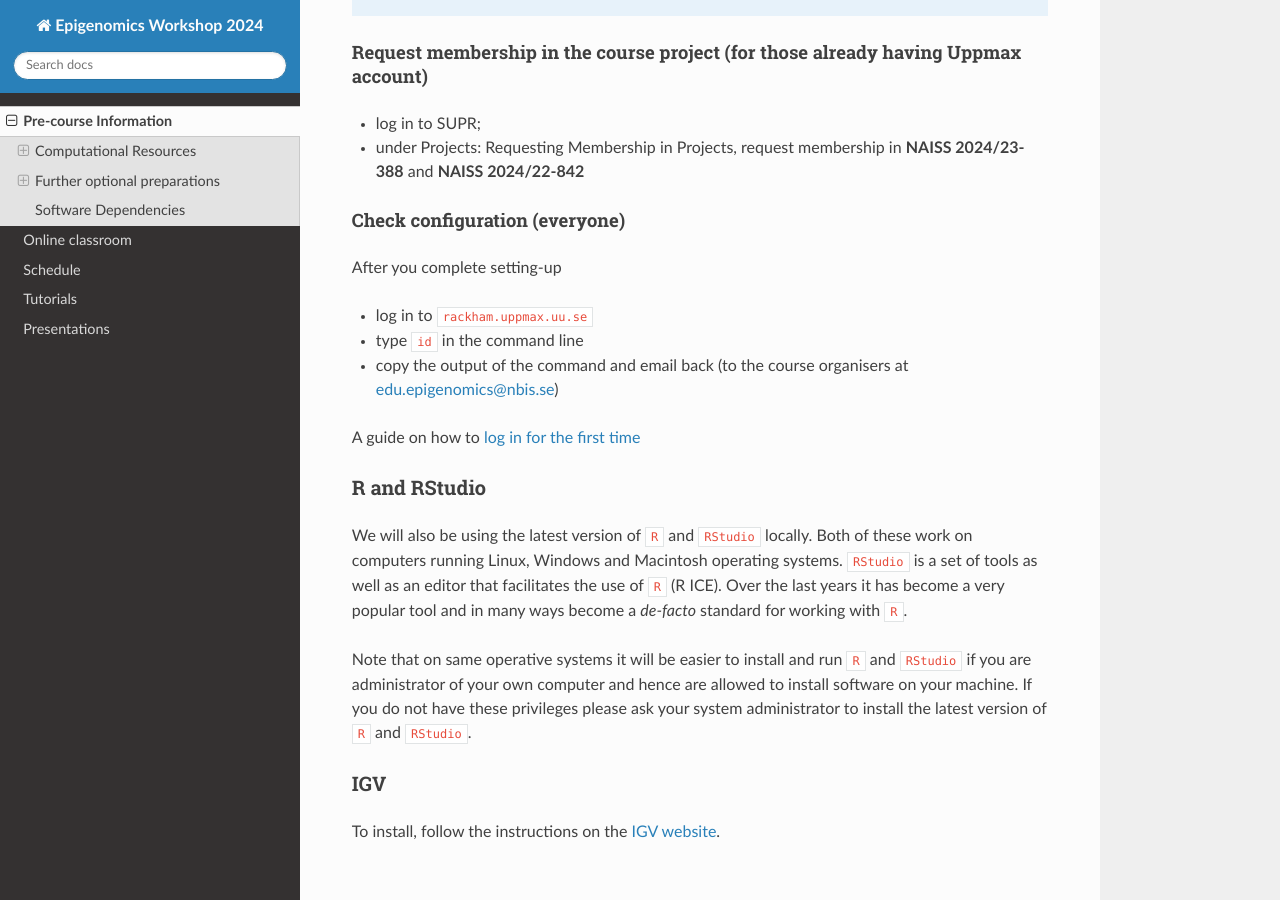
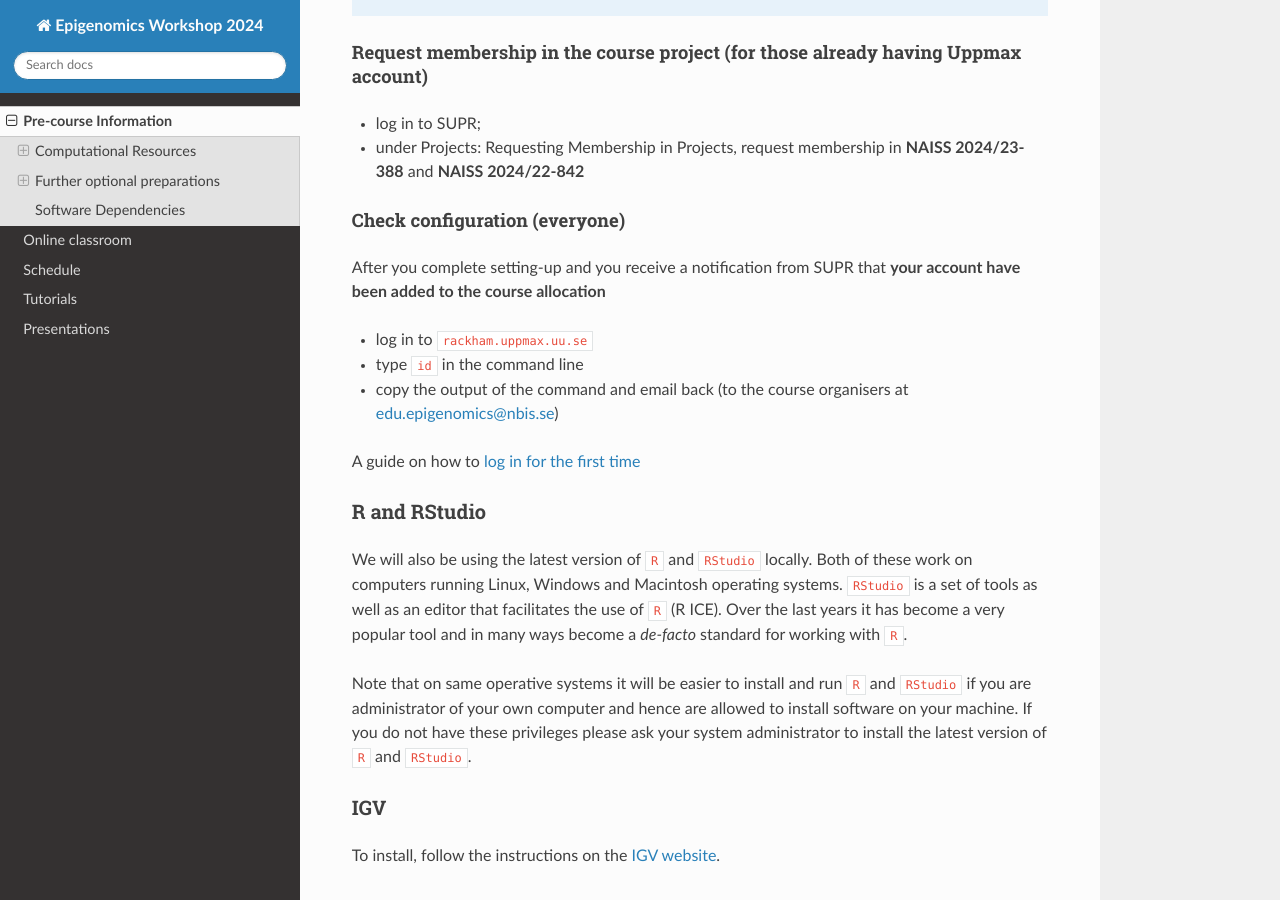
Before and after one commit to NBISweden/workshop-epigenomics-RTDs, a Sphinx documentation site: the page built from docs/content/precourse.rst, in a window 1280 px wide and 900 px high, scrolled down 1336 px. Built offline with Sphinx 7.4.7 and the Read the Docs theme 2.0.0, drawn with Linux system fonts in a browser that asks for light colours.

Commit message:
Update precourse.rst

```diff
--- a/docs/content/precourse.rst
+++ b/docs/content/precourse.rst
@@ -87,7 +87,7 @@ Request membership in the course project (for those already having Uppmax accoun
 Check configuration (everyone)
 *******************************
 
-After you complete setting-up
+After you complete setting-up and you receive a notification from SUPR that **your account have been added to the course allocation**
 
 * log in to ``rackham.uppmax.uu.se``
 
```
